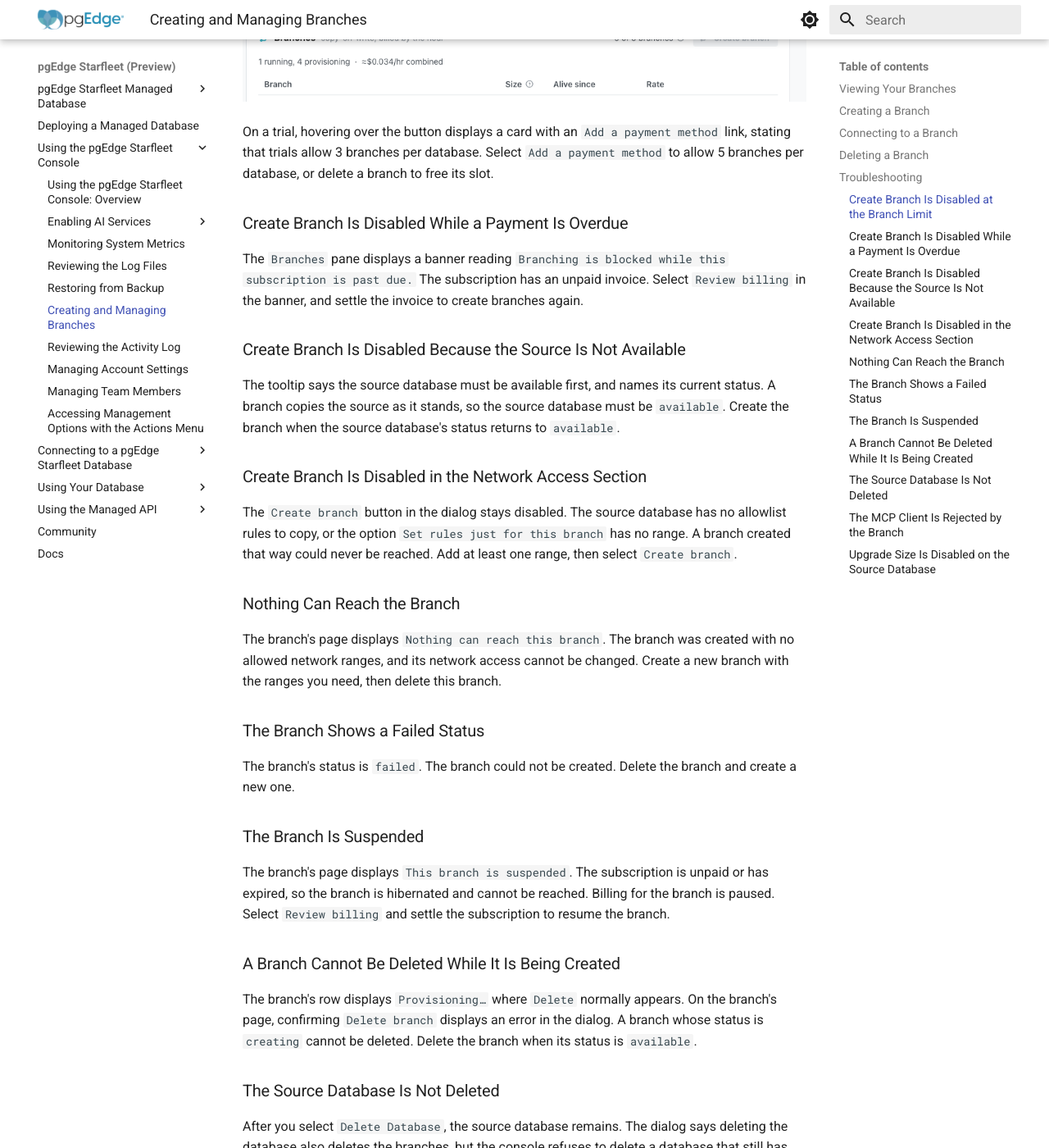
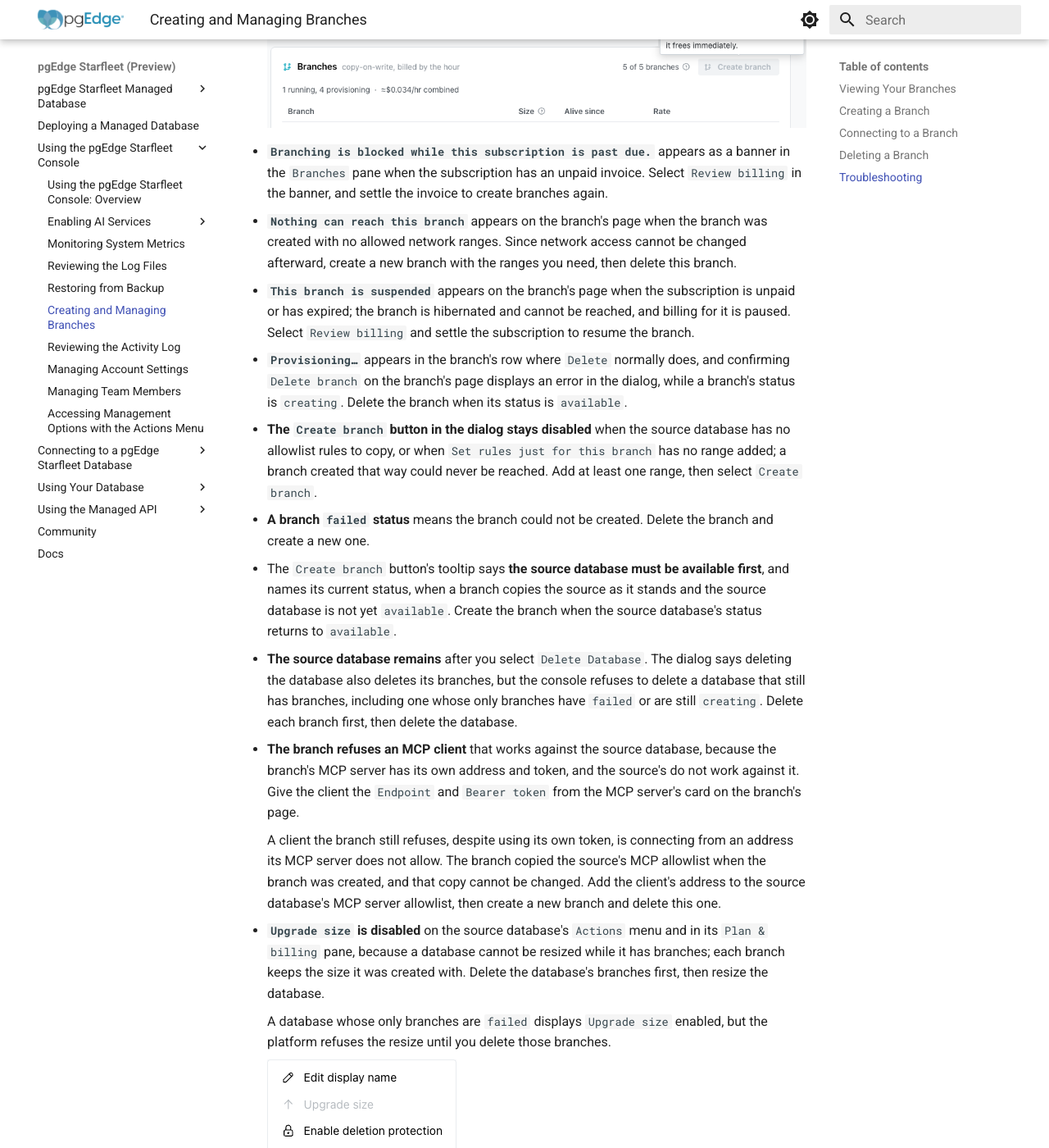
Before and after one commit to pgEdge/pgedge-starfleet-docs, an MkDocs documentation site: the page built from docs/managed/using_console/managed_branches.md, in a window 1280 px wide and 1400 px high, scrolled down 6553 px. Shown: the whole window at 82% size. Built offline with MkDocs 1.6.1 and Material for MkDocs 9.7.7, drawn with Linux system fonts in a browser that asks for light colours; some of the changed text lies outside the part shown.

Commit message:
Console branches page: rework Troubleshooting into a bulleted list
Convert the nine H3-headed Troubleshooting entries into a single
bulleted list to keep them out of the page's Table of Contents
panel, bold the key message or condition in each entry, and order
entries with the fully-bold-lead ones first.

```diff
--- a/docs/managed/using_console/managed_branches.md
+++ b/docs/managed/using_console/managed_branches.md
@@ -173,98 +173,79 @@ the branch is removed.
 
 ## Troubleshooting
 
-### Create Branch Is Disabled at the Branch Limit
+- **`You've used all 5 branches for this database.`** appears in the
+  `Create branch` button's tooltip on a paying subscription, once the
+  database has reached the branch limit for your plan. Delete a branch
+  you no longer need to free its slot.
 
-The `Create branch` button is disabled because the database has reached the
-branch limit for your plan. For a paying subscription, the button's tooltip
-reads `You've used all 5 branches for this database.` Delete a branch you no
-longer need to free its slot.
+    On a trial, hovering over the disabled button displays a card with
+    an `Add a payment method` link, stating that trials allow 3 branches
+    per database. Select `Add a payment method` to allow 5 branches per
+    database, or delete a branch to free its slot.
 
-![The Create branch button disabled at the branch limit](../images/managed_branch_at_limit.png)
+    ![The Create branch button disabled at the branch limit](../images/managed_branch_at_limit.png)
 
-On a trial, hovering over the button displays a card with an
-`Add a payment method` link, stating that trials allow 3 branches per
-database. Select `Add a payment method` to allow 5 branches per database, or
-delete a branch to free its slot.
+- **`Branching is blocked while this subscription is past due.`** appears
+  as a banner in the `Branches` pane when the subscription has an unpaid
+  invoice. Select `Review billing` in the banner, and settle the invoice
+  to create branches again.
 
-### Create Branch Is Disabled While a Payment Is Overdue
+- **`Nothing can reach this branch`** appears on the branch's page when
+  the branch was created with no allowed network ranges. Since network
+  access cannot be changed afterward, create a new branch with the
+  ranges you need, then delete this branch.
 
-The `Branches` pane displays a banner reading
-`Branching is blocked while this subscription is past due.` The
-subscription has an unpaid invoice. Select `Review billing` in the banner,
-and settle the invoice to create branches again.
+- **`This branch is suspended`** appears on the branch's page when the
+  subscription is unpaid or has expired; the branch is hibernated and
+  cannot be reached, and billing for it is paused. Select
+  `Review billing` and settle the subscription to resume the branch.
 
-### Create Branch Is Disabled Because the Source Is Not Available
+- **`Provisioning…`** appears in the branch's row where `Delete`
+  normally does, and confirming `Delete branch` on the branch's page
+  displays an error in the dialog, while a branch's status is
+  `creating`. Delete the branch when its status is `available`.
 
-The tooltip says the source database must be available first, and
-names its current status. A branch copies the source as it stands, so the
-source database must be `available`. Create the branch when the source
-database's status returns to `available`.
+- **The `Create branch` button in the dialog stays disabled** when the
+  source database has no allowlist rules to copy, or when
+  `Set rules just for this branch` has no range added; a branch created
+  that way could never be reached. Add at least one range, then select
+  `Create branch`.
 
-### Create Branch Is Disabled in the Network Access Section
+- **A branch `failed` status** means the branch could not be created.
+  Delete the branch and create a new one.
 
-The `Create branch` button in the dialog stays disabled. The source
-database has no allowlist rules to copy, or the option
-`Set rules just for this branch` has no range. A branch created that way
-could never be reached.
-Add at least one range, then select `Create branch`.
+- The `Create branch` button's tooltip says **the source database must
+  be available first**, and names its current status, when a branch copies
+  the source as it stands and the source database is not yet
+  `available`. Create the branch when the source database's status
+  returns to `available`.
 
-### Nothing Can Reach the Branch
+- **The source database remains** after you select `Delete Database`. The
+  dialog says deleting the database also deletes its branches, but the
+  console refuses to delete a database that still has branches,
+  including one whose only branches have `failed` or are still
+  `creating`. Delete each branch first, then delete the database.
 
-The branch's page displays `Nothing can reach this branch`. The branch
-was created with no allowed network ranges, and its network access
-cannot be changed. Create a new branch with the ranges you need, then
-delete this branch.
+- **The branch refuses an MCP client** that works against the source
+  database, because the branch's MCP server has its own address and
+  token, and the source's do not work against it. Give the client the
+  `Endpoint` and `Bearer token` from the MCP server's card on the
+  branch's page.
 
-### The Branch Shows a Failed Status
+    A client the branch still refuses, despite using its own token, is
+    connecting from an address its MCP server does not allow. The
+    branch copied the source's MCP allowlist when the branch was
+    created, and that copy cannot be changed. Add the client's address
+    to the source database's MCP server allowlist, then create a new
+    branch and delete this one.
 
-The branch's status is `failed`. The branch could not be created. Delete
-the branch and create a new one.
+- **`Upgrade size` is disabled** on the source database's `Actions` menu and
+  in its `Plan & billing` pane, because a database cannot be resized
+  while it has branches; each branch keeps the size it was created
+  with. Delete the database's branches first, then resize the database.
 
-### The Branch Is Suspended
+    A database whose only branches are `failed` displays `Upgrade size`
+    enabled, but the platform refuses the resize until you delete those
+    branches.
 
-The branch's page displays `This branch is suspended`. The subscription is
-unpaid or has expired, so the branch is hibernated and cannot be reached.
-Billing for the branch is paused. Select `Review billing` and settle the
-subscription to resume the branch.
-
-### A Branch Cannot Be Deleted While It Is Being Created
-
-The branch's row displays `Provisioning…` where `Delete` normally appears. On
-the branch's page, confirming `Delete branch` displays an error in the dialog.
-A branch whose status is `creating` cannot be deleted. Delete the branch
-when its status is `available`.
-
-### The Source Database Is Not Deleted
-
-After you select `Delete Database`, the source database remains. The
-dialog says deleting the database also deletes the branches, but the
-console refuses to delete a database that still has branches. Delete
-each of the database's branches first, including any `failed` branch,
-then delete the database. A branch whose status is `creating` also
-blocks the delete, so delete that branch when its status is
-`available`.
-
-### The MCP Client Is Rejected by the Branch
-
-The branch refuses an MCP client that works against the source
-database. The branch's MCP server has its own address and token, and the
-source's do not work against it. Give the client the `Endpoint` and
-`Bearer token` from the MCP server's card on the branch's page.
-
-A client the branch still refuses, despite using its own token, is
-connecting from an address its MCP server does not allow. The branch copied
-the source's MCP allowlist when the branch was created, and that copy cannot
-be changed. Add the client's address to the source database's MCP server
-allowlist, then create a new branch and delete this one.
-
-### Upgrade Size Is Disabled on the Source Database
-
-`Upgrade size` is disabled on the source database's `Actions` menu and in
-its `Plan & billing` pane. A database cannot be resized while it has
-branches, because each branch keeps the size it was created with. Delete
-the database's branches first, then resize the database. A database whose
-only branches are `failed` displays `Upgrade size` enabled, but the platform
-refuses the resize until you delete those branches.
-
-![The Actions menu with Upgrade size disabled](../images/managed_branch_resize_blocked.png)
+    ![The Actions menu with Upgrade size disabled](../images/managed_branch_resize_blocked.png)
```
